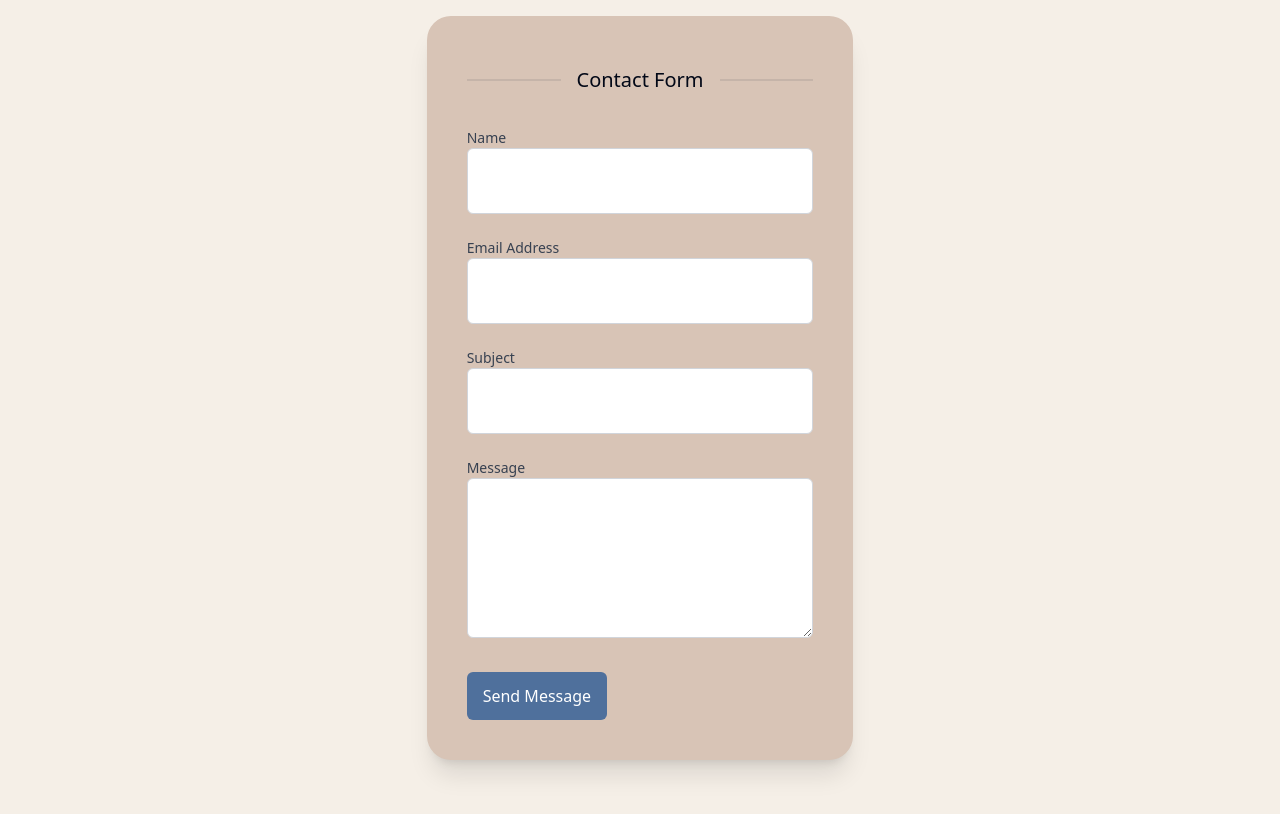
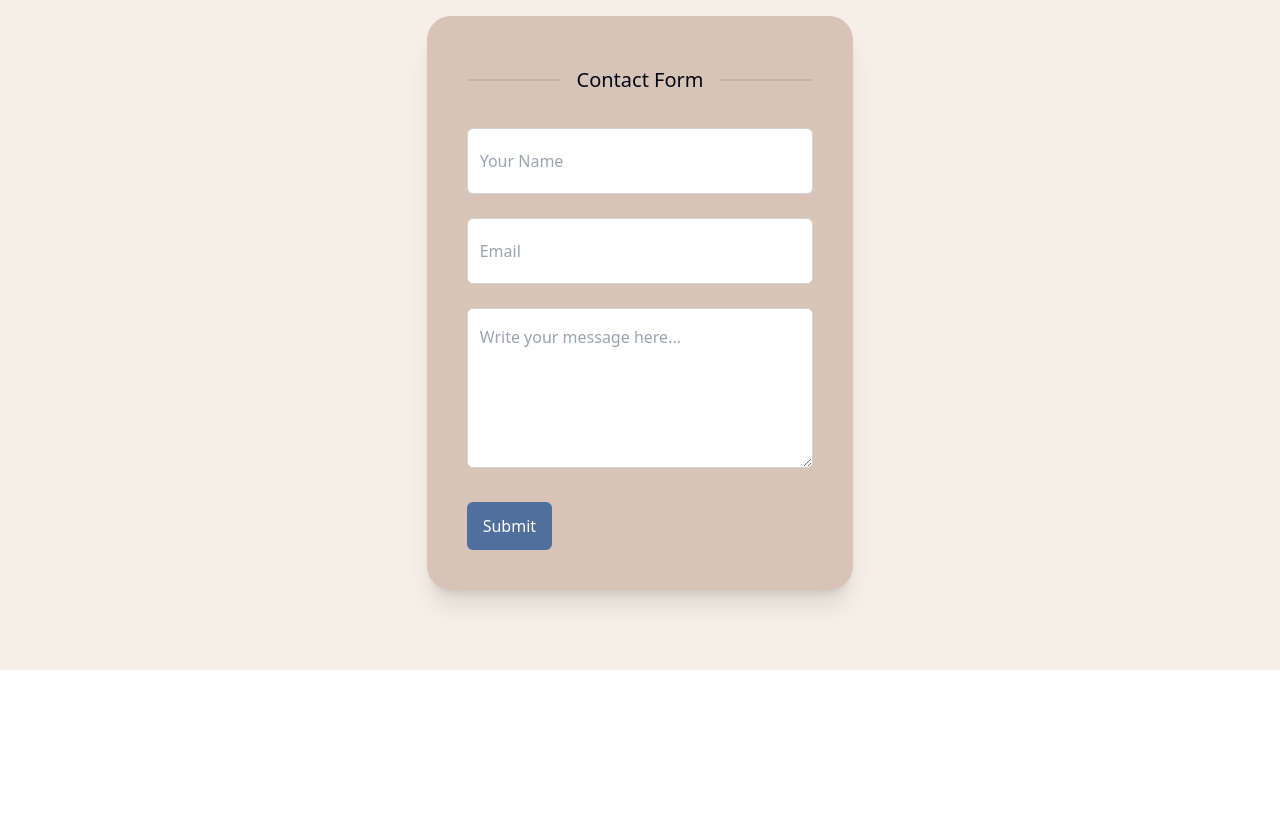
Before and after one commit to aneesimran/onedental, a Next.js app: page /contact-us in a window 1280 px wide. Shown: the part 900-1714 px from the top of the page. After the commit the page ends 1570 px from the top, so only its background shows below. Built offline with nearby package versions, Linux system fonts and the light colour scheme.

Commit message:
form added

```diff
--- a/src/pages/contact-us.tsx
+++ b/src/pages/contact-us.tsx
@@ -3,25 +3,26 @@ import { NavigationBar } from "@/components/NavigationBar";
 import { useState } from "react";
 
 export default function ContactUs() {
-    const [formData, setFormData] = useState({
-        name: "",
-        subject: "",
-        message: "",
-    });
-
-    const handleChange = (event) => {
-        setFormData({ ...formData, [event.target.name]: event.target.value });
-    };
-
-    const handleSubmit = async (event) => {
-        event.preventDefault();
-
-        // Implement form submission logic here (e.g., send email)
-        console.log("Form submitted:", formData);
-
-        // Reset form after submission
-        setFormData({ name: "", subject: "", message: "" });
-    };
+    async function handleSubmit(e) {
+        e.preventDefault();
+        const response = await fetch("https://api.web3forms.com/submit", {
+            method: "POST",
+            headers: {
+                "Content-Type": "application/json",
+                Accept: "application/json",
+            },
+            body: JSON.stringify({
+                access_key: "cd948114-4a69-40ea-b3d9-5fd2de9fee01",
+                name: e.target.name.value,
+                email: e.target.email.value,
+                message: e.target.message.value,
+            }),
+        });
+        const result = await response.json();
+        if (result.success) {
+            console.log(result);
+        }
+    }
     return (
         <div className="bg-theme-light pb-20 md: min-h-screen ">
             <div className="">
@@ -73,17 +74,13 @@ export default function ContactUs() {
                     </div>
                     <div className="mb-6 mt-10">
                         <label
-                            htmlFor="name"
+                            htmlFor="Name"
                             className="block text-sm font-medium text-gray-700"
-                        >
-                            Name
-                        </label>
+                        ></label>
                         <input
                             type="text"
-                            id="name"
                             name="name"
-                            value={formData.name}
-                            onChange={handleChange}
+                            placeholder="Your Name"
                             className="w-full px-3 py-4 rounded-md border border-gray-300 focus:outline-none focus:ring-1 focus:ring-indigo-500 focus:border-indigo-500"
                             required
                         />
@@ -92,32 +89,11 @@ export default function ContactUs() {
                         <label
                             htmlFor="email"
                             className="block text-sm font-medium text-gray-700"
-                        >
-                            Email Address
-                        </label>
+                        ></label>
                         <input
                             type="email"
-                            id="email"
                             name="email"
-                            value={formData.email}
-                            onChange={handleChange}
-                            className="w-full px-3 py-4 rounded-md border border-gray-300 focus:outline-none focus:ring-1 focus:ring-indigo-500 focus:border-indigo-500"
-                            required
-                        />
-                    </div>
-                    <div className="mb-6">
-                        <label
-                            htmlFor="subject"
-                            className="block text-sm font-medium text-gray-700"
-                        >
-                            Subject
-                        </label>
-                        <input
-                            type="text"
-                            id="subject"
-                            name="subject"
-                            value={formData.subject}
-                            onChange={handleChange}
+                            placeholder="Email"
                             className="w-full px-3 py-4 rounded-md border border-gray-300 focus:outline-none focus:ring-1 focus:ring-indigo-500 focus:border-indigo-500"
                             required
                         />
@@ -126,24 +102,44 @@ export default function ContactUs() {
                         <label
                             htmlFor="message"
                             className="block text-sm font-medium text-gray-700"
-                        >
-                            Message
-                        </label>
+                        ></label>
                         <textarea
-                            id="message"
                             name="message"
-                            value={formData.message}
-                            onChange={handleChange}
+                            placeholder="Write your message here..."
                             className="w-full rounded-md border border-gray-300 p-3 h-40 focus:outline-none focus:ring-1 focus:ring-indigo-500 focus:border-indigo-500"
                             required
                         ></textarea>
                     </div>
+
                     <button
                         type="submit"
                         className="inline-flex items-center px-4 py-2 rounded-md bg-theme-blue text-white font-medium hover:bg-theme-dark-blue focus:outline-none focus:ring-2 focus:ring-offset-2 focus:ring-indigo-500"
+                        onClick={() =>
+                            document.getElementById("my_modal_5").showModal()
+                        }
                     >
-                        Send Message
+                        Submit
                     </button>
+                    <dialog
+                        id="my_modal_5"
+                        className="modal modal-bottom sm:modal-middle"
+                    >
+                        <div className="modal-box">
+                            <h3 className="font-bold text-lg">
+                                Thanks for contacting us!{" "}
+                            </h3>
+                            <p className="py-4">
+                                We've received your message and will get back to
+                                you as soon as possible.
+                            </p>
+                            <div className="modal-action">
+                                <form method="dialog">
+                                    {/* if there is a button in form, it will close the modal */}
+                                    <button className="btn">Close</button>
+                                </form>
+                            </div>
+                        </div>
+                    </dialog>
                 </form>
             </div>
         </div>
```
